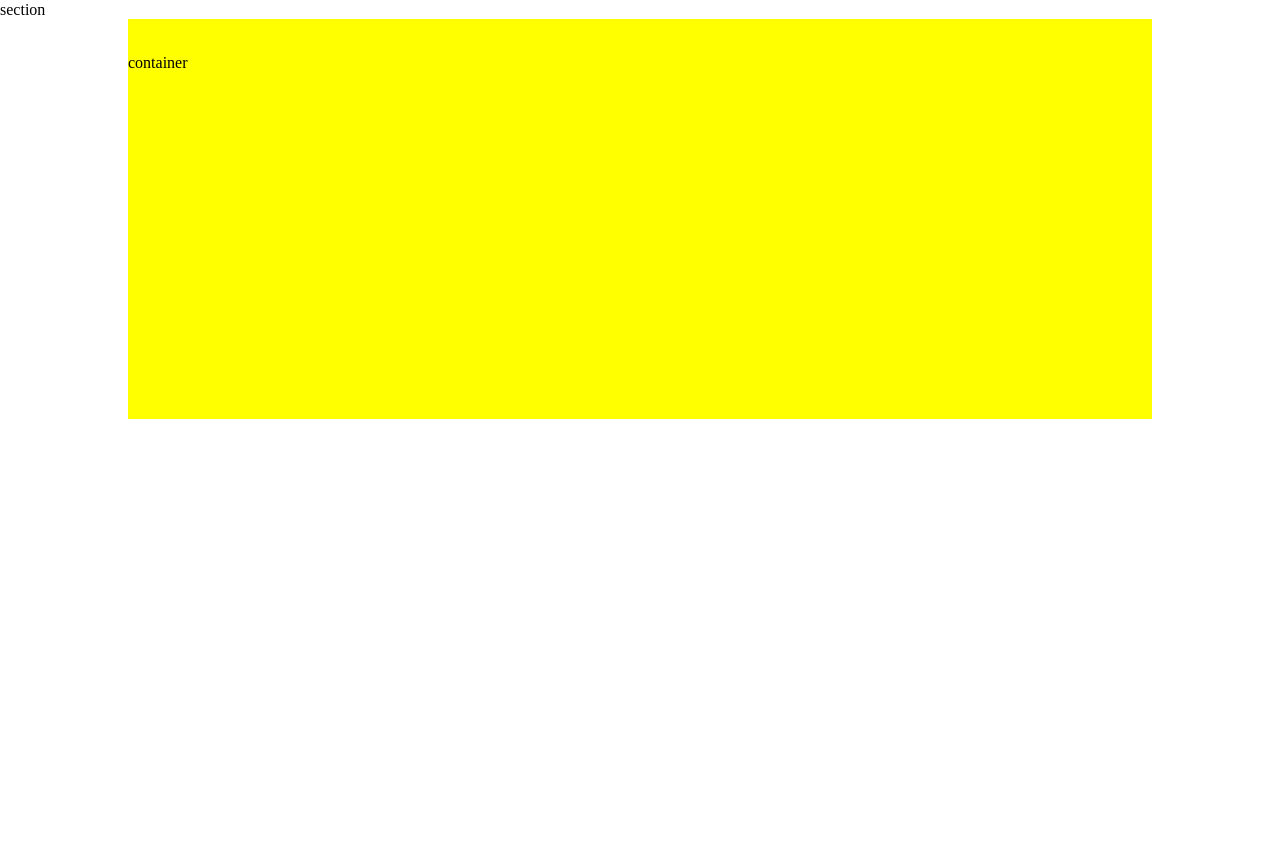
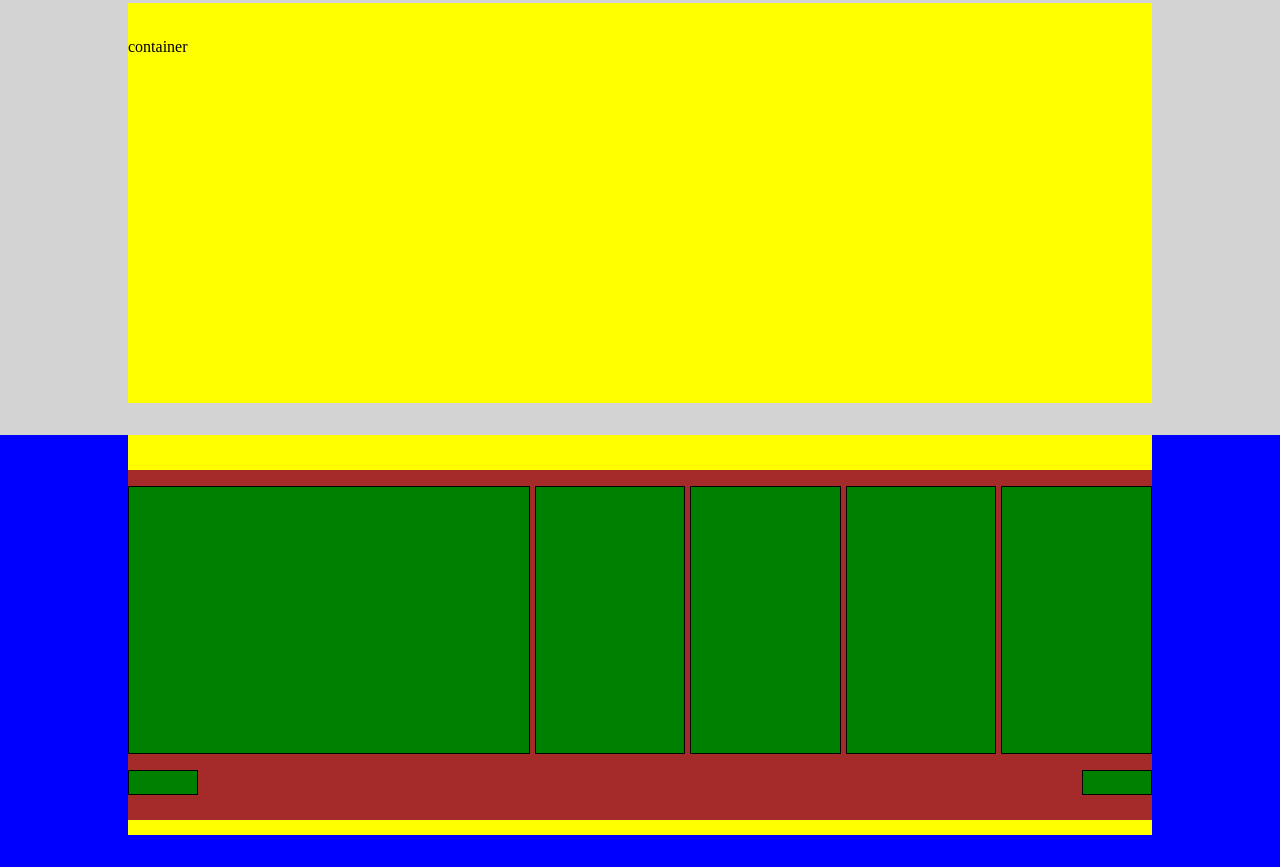
Before and after one commit to RiccardoVoltolina/htmlcss-struttura-discord, a plain HTML site: page index.html in a window 1280 px wide. Shown: the part 1743-2610 px from the top of the page. Before the commit the page ends 2162 px from the top, so only its background shows below. Drawn offline with Linux system fonts and the light colour scheme.

Commit message:
finish footer

```diff
--- a/index.html
+++ b/index.html
@@ -28,7 +28,7 @@
     <main>
         <section class="main_bianco"> section
             <div class="container giallo"> container
-                <div class="row primo flex"> row
+                <div class="row flex"> row
                     <div class="col grande flex">col
                         <div class="card big">card</div>
                     </div>
@@ -41,9 +41,9 @@
 
         <!--fine prima sezione-->
 
-        <section class="main_bianco"> section
+        <section class="main_grigio"> section
             <div class="container giallo"> container
-                <div class="row primo flex"> row
+                <div class="row flex"> row
                     <div class="col piccola flex">col
                         <div class="card big">card</div>
                     </div>
@@ -59,7 +59,7 @@
 
         <section class="main_bianco"> section
             <div class="container giallo"> container
-                <div class="row primo flex"> row
+                <div class="row flex"> row
                     <div class="col grande flex">col
                         <div class="card big">card</div>
                     </div>
@@ -72,14 +72,30 @@
 
         <!--fine terza sezione-->
 
-        <section class="ultima_sezione_main">section
+        <section class="main_grigio">section
             <div class="container giallo">container
         </section>
+    </main>
+
+        <!--fine main-->
 
 
-    </main>
     <footer>
-
+        <section>
+            <div class="container giallo">
+                <div class="riga flex">
+                    <div class="col a"></div>
+                    <div class="col b"></div>
+                    <div class="col b"></div>
+                    <div class="col b"></div>
+                    <div class="col b"></div>
+                </div>
+                <div class="linea flex">
+                    <div class="col finale"></div>
+                    <div class="col finale"></div>
+                </div>
+            </div>
+        </section>
     </footer>
 
 </body>
--- a/style/style.css
+++ b/style/style.css
@@ -23,6 +23,7 @@
 .row {
     background-color: brown;
     height: 300px;
+    padding: 20px;
 }
 
 .col {
@@ -51,14 +52,34 @@
     background-color: white;
 }
 
+.main_grigio {
+    background-color: lightgrey;
+}
+
 .big, .small {
     height: 200px;
     width: 80%;
 }
 
+section {
+    padding-bottom: 2rem;
+}
+
+.a {
+    width: 40%;
+}
+
+.b {
+    width: 15%;
+    margin-left: 5px;
+}
+
+
+
 
 
 /* fine regole generali*/
+
 
 .nav{
     height: 20px;
@@ -78,7 +99,7 @@ nav {
 }
 
 
-nav, .main_bianco {
+nav, .main_bianco, .main_grigio {
     padding-top: 1rem;
 }
 
@@ -111,12 +132,25 @@ nav, .main_bianco {
 
 /*fine header*/
 
-
-.primo {
-    padding: 20px;
+footer {
+    background-color: blue;
 }
 
-.ultima_sezione_main {
-    padding-top: 8rem;
+.riga {
+    background-color: brown;
+    height: 300px;
+    padding-top: 1rem;
+    padding-bottom: 1rem;
+}
 
+.linea {
+    background-color: brown;
+    height: 50px;
+    justify-content: space-between;
 }
+
+.finale {
+    height: 25px;
+    width: 70px;
+    background-color: green;
+}
```
